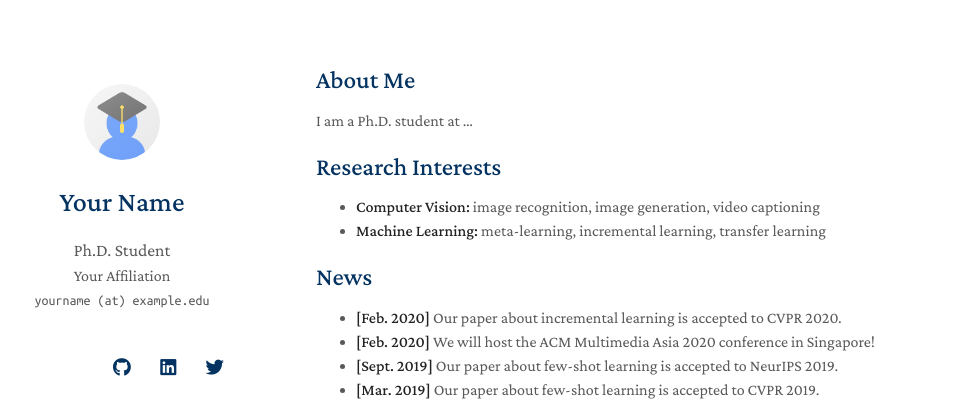
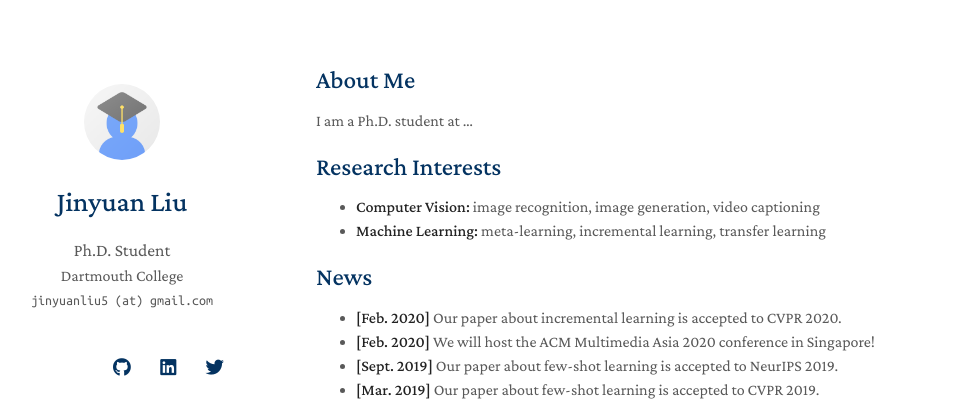
Before and after one commit to jinyuan-liu/jinyuan-liu.github.io, a Jekyll site: the page built from index.md, in a window 1280 px wide. Shown: the top 401 px of the page, without its empty margins (154-1134 px from the left). Built offline with Jekyll 4.4.1, drawn with Linux system fonts in a browser that asks for light colours; nearby versions of some CDN libraries; a style sheet for code colours, icons or effects is not loaded; our own code applies the rules of GitHub Pages for plain Markdown files.

Commit message:
Update _config.yml

```diff
--- a/_config.yml
+++ b/_config.yml
@@ -1,18 +1,18 @@
 # Basic Information
-title: Your Name
+title: Jinyuan Liu
 position: Ph.D. Student
-affiliation: Your Affiliation
-email: yourname (at) example.edu
+affiliation: Dartmouth College
+email: jinyuanliu5 (at) gmail.com
 
 # Search Engine Optimization (SEO)
 # The following information is used to improve the website traffic from search engines, e.g., Google.
 keywords: minimal light
 description: The Minimal Light is a simple and elegant jekyll theme for academic personal homepage.
-canonical: https://minimal-light-theme.yliu.me/
+canonical: https://jinyuan-liu.github.io
 
 # Links
 # If you don't need one of them, you may delete the corresponding line.
-google_scholar: https://scholar.google.com/
+google_scholar: https://scholar.google.com/citations?hl=en&user=dgMEpnwAAAAJ&view_op=list_works&sortby=pubdate
 cv_link: assets/files/curriculum_vitae.pdf
 github_link: https://github.com/
 linkedin: https://www.linkedin.com/
```
